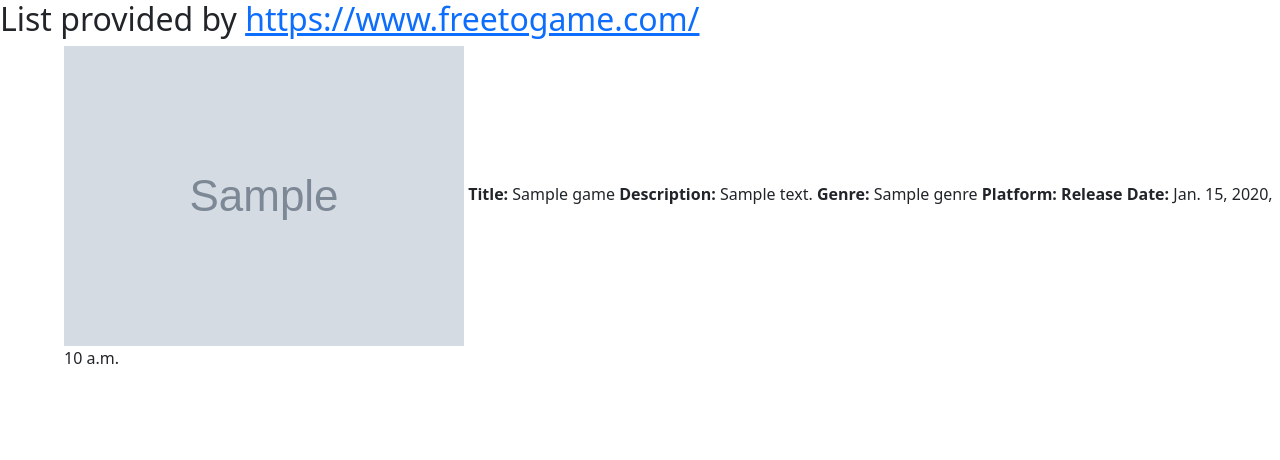
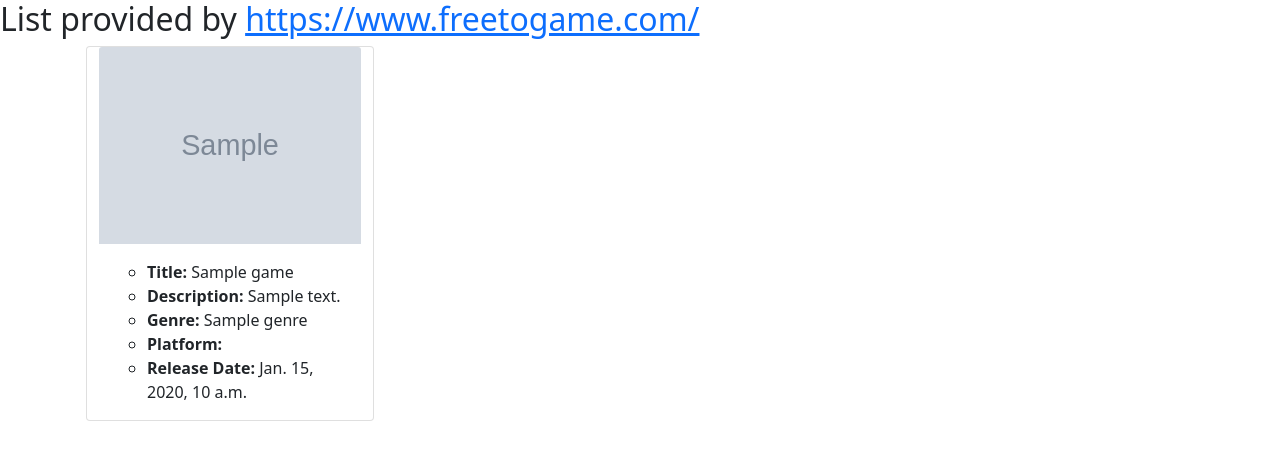
Before and after one commit to Laz3on/lasleywb, a Django app: template lasley/games/templates/games.html in a window 1280 px wide. Shown: the top 460 px of the page. Run offline with Django 3.2, Linux system fonts and the light colour scheme; the template is opened without the code that fills it: most values are stand-ins (such as "Sample title", 1, 10 or a date in 2020); grey boxes marked "Sample" are stand-in pictures.

Commit message:
chand game app to be showed in cards

```diff
--- a/lasley/games/templates/games.html
+++ b/lasley/games/templates/games.html
@@ -1,23 +1,26 @@
 {% extends "base.html" %}
 
 {% block content %}
-
-
 <h2>List provided by <a href="https://www.freetogame.com/">https://www.freetogame.com/</a></h2>
-
 <ul>
-    {% for game in games %}
-
-    <ul>
-        <a href="{{ game.game_url }}"><img src="{{ game.thumbnail }}" alt=""></a>
-       <b> Title: </b>{{ game.title }}
-       <b> Description: </b>{{ game.short_description }}
-       <b> Genre: </b>{{ game.genre }}
-       <b> Platform: </b>{{ game.platform }}
-       <b> Release Date: </b> {{ game.release_date }}
-    </ul>
-
-
-    {% endfor %}
+    <div class="container">
+        <div class="row">
+            {% for game in games %}
+            <br>
+            <div class="card" style="width: 18rem;">
+                <a href="{{ game.game_url }}"><img class="card-img-top" src="{{ game.thumbnail }}" alt=""></a>
+                <div class="card-body">
+                    <ul class="card-text">
+                        <li><b> Title: </b>{{ game.title }} </li>
+                        <li><b> Description: </b>{{ game.short_description }}</li>
+                        <li><b> Genre: </b>{{ game.genre }}</li>
+                        <li><b> Platform: </b>{{ game.platform }}</li>
+                        <li><b> Release Date: </b> {{ game.release_date }}</li>
+                    </ul>
+                </div>
+            </div>
+            {% endfor %}
+        </div>
+    </div>
 </ul>
 {% endblock %}
--- a/lasley/games/templates/games_base.html
+++ b/lasley/games/templates/games_base.html
@@ -5,6 +5,10 @@
     <meta charset="UTF-8">
     <meta http-equiv="X-UA-Compatible" content="IE=edge">
     <meta name="viewport" content="width=device-width, initial-scale=1.0"> {% block title %}
+    <!-- CSS only -->
+<link href="https://cdn.jsdelivr.net/npm/bootstrap@5.1.3/dist/css/bootstrap.min.css" rel="stylesheet" integrity="sha384-1BmE4kWBq78iYhFldvKuhfTAU6auU8tT94WrHftjDbrCEXSU1oBoqyl2QvZ6jIW3" crossorigin="anonymous">
+<!-- JavaScript Bundle with Popper -->
+<script src="https://cdn.jsdelivr.net/npm/bootstrap@5.1.3/dist/js/bootstrap.bundle.min.js" integrity="sha384-ka7Sk0Gln4gmtz2MlQnikT1wXgYsOg+OMhuP+IlRH9sENBO0LRn5q+8nbTov4+1p" crossorigin="anonymous"></script>
     <title>Free Games List</title>{% endblock %}
 </head>
 
--- a/lasley/games/urls.py
+++ b/lasley/games/urls.py
@@ -3,5 +3,5 @@
 from . import views
 
 urlpatterns = [
-    path('',views.index, name='index'),
-    ]
+    path("", views.index, name="index"),
+]
--- a/lasley/lasley/settings.py
+++ b/lasley/lasley/settings.py
@@ -57,7 +57,7 @@
 TEMPLATES = [
     {
         'BACKEND': 'django.template.backends.django.DjangoTemplates',
-        'DIRS': [],
+        'DIRS': [BASE_DIR / 'templates'],
         'APP_DIRS': True,
         'OPTIONS': {
             'context_processors': [
```
Also changed, not shown: lasley/games/views.py (+6 -2 lines).
